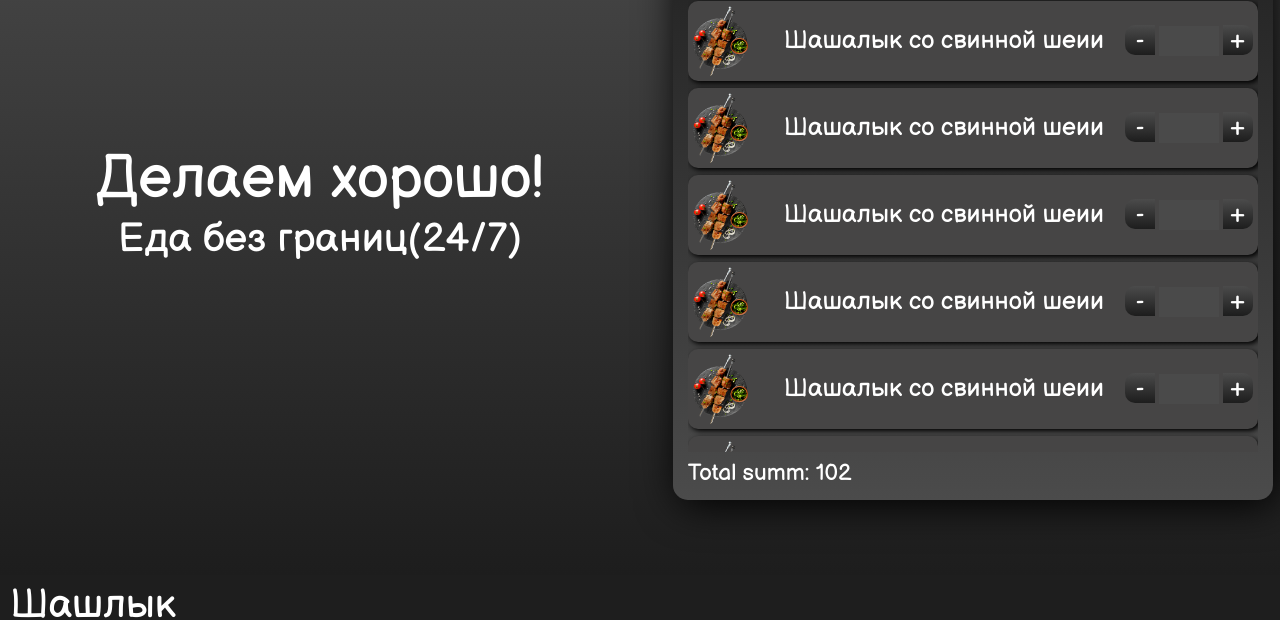
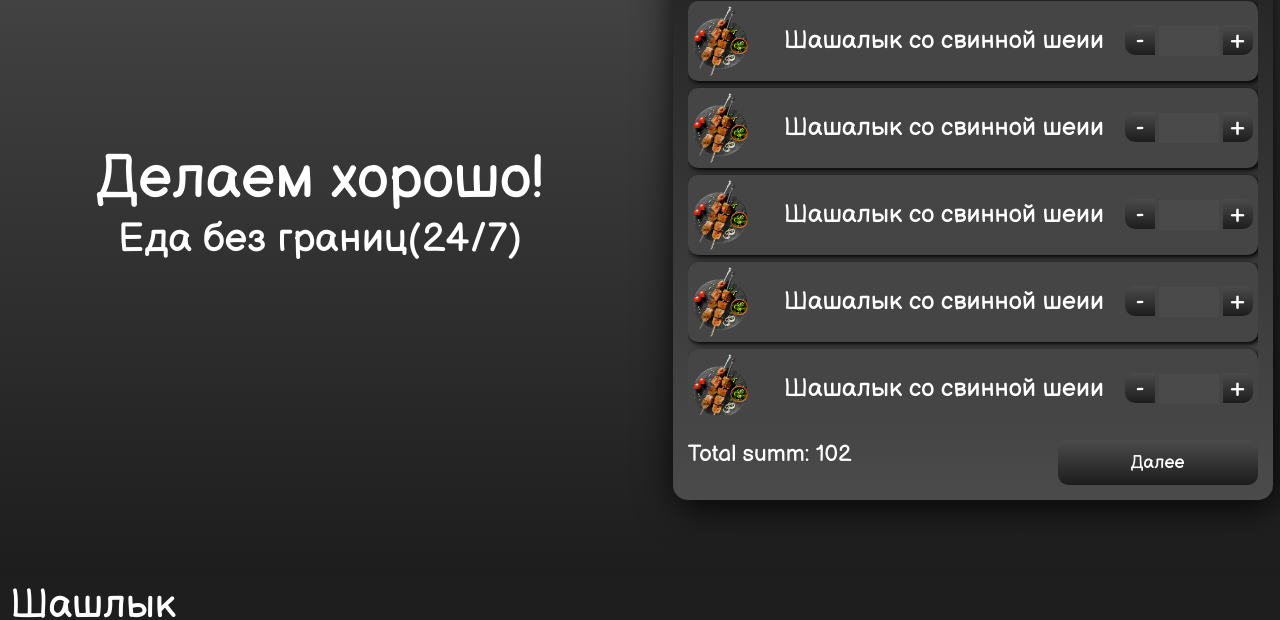
Before and after one commit to vladimir-kott/Meat-Delivery, a plain HTML site: page index.html in a window 1280 px wide. Shown: the part 195-815 px from the top of the page. Drawn offline with Linux system fonts and the light colour scheme.

Commit message:
add button NEXT

```diff
--- a/index.html
+++ b/index.html
@@ -75,6 +75,7 @@
                             </div>
                             <div class="card__panel_end">
                                 <span>Total summ: 102</span>
+                                <button class="by_ntn">Далее</button>
                             </div>
                         </div>
                     </div>
--- a/styles.css
+++ b/styles.css
@@ -182,7 +182,9 @@ body{
 }
 
 .card__panel_end{
-	float: right;
+	display: flex;
+	justify-content: space-between;
+	align-items: center;
 	color: white;
 	padding: 10px 0 0 0;
 	font-size: 23px;
```
